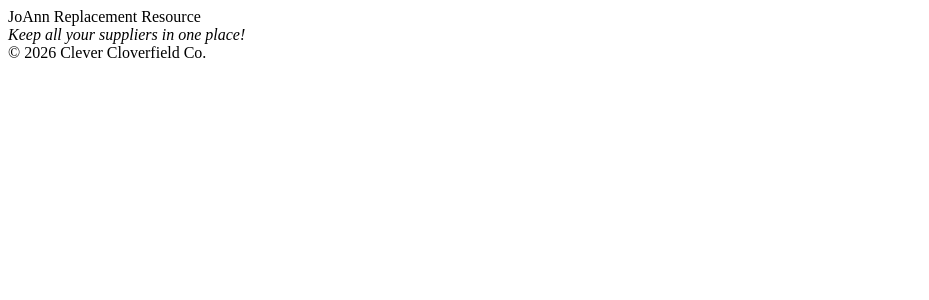
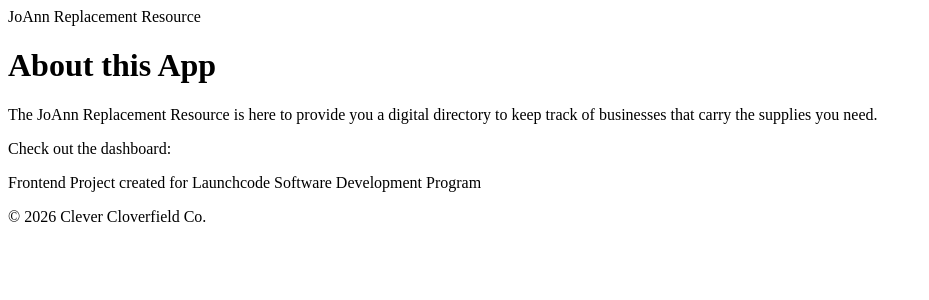
Before and after one commit to SewSista/app-joann-replacement-resource, a React (Vite) app in the folder joann-replacement-resource/: page / in a window 1280 px wide. Shown: the top 300 px of the page, without its empty margins (0-929 px from the left). Built offline with nearby package versions, Linux system fonts and the light colour scheme.

Commit message:
built about page

```diff
--- a/joann-replacement-resource/src/App.jsx
+++ b/joann-replacement-resource/src/App.jsx
@@ -1,26 +1,26 @@
 //import React from 'react';
-//import { useState } from 'react';
 //import './App.css'
-import Footer from './components/layout/Footer';
-import StoreDetailsPage from './components/pages/stores/StoreDetailsPage';
-import Header from './components/layout/Header';
+import Header from './components/layout/Header.jsx';
+import Footer from './components/layout/Footer.jsx';
+import StoreDetailsPage from './components/pages/stores/StoreDetailsPage.jsx';
+import AboutPage from './components/pages/about/AboutPage.jsx';
+import { storeDetails } from './components/pages/stores/stores-data/storeDetails.js';
+import { useState } from 'react';
+
 //import StoreForm from './components/form/StoreForm';
 
 
 
 function App() {
 
-  //const [currentPage, setCurrentPage] = useState('home');
+const [currentPage, setCurrentPage] = useState('home');
 
   return (
     <div>
       <Header/>
-      <div>
-      {StoreDetailsPage}
-      </div>
-
-
-      <Footer />
+      {currentPage === "home" && <AboutPage setCurrentPage={setCurrentPage} />}
+      {currentPage === "stores" && <StoreDetailsPage stores={storeDetails} />}
+      <Footer/>
     </div>
   );
 };
--- a/joann-replacement-resource/src/components/layout/Header.jsx
+++ b/joann-replacement-resource/src/components/layout/Header.jsx
@@ -1,10 +1,7 @@
 const Header = () => {
     return (
         <header>
-            <div>
-                JoAnn Replacement Resource <br></br>
-                <em>Keep all your suppliers in one place!</em>
-            </div>
+            <div>JoAnn Replacement Resource</div>
         </header>
     );
 };
--- /dev/null
+++ b/joann-replacement-resource/src/components/pages/about/AboutPage.jsx
@@ -0,0 +1,16 @@
+const AboutPage = ( setCurrentPage ) => {
+    return (
+        <main>
+            <div>
+                <h1>About this App</h1>
+                    <p>The JoAnn Replacement Resource is here to provide you a digital directory to keep track of businesses that carry the supplies you need.</p>
+                        <div>
+                            Check out the dashboard: <span onClick={() => setCurrentPage('stores')}></span>
+                        </div>
+                    <p>Frontend Project created for Launchcode Software Development Program </p>
+            </div>
+        </main>
+    );
+};
+
+export default AboutPage
--- a/joann-replacement-resource/src/components/pages/stores/StoreDetailsPage.jsx
+++ b/joann-replacement-resource/src/components/pages/stores/StoreDetailsPage.jsx
@@ -1,9 +1,9 @@
 import StoreFrame from "./StoreFrame";
-import { storeDetails } from "./stores-data/storeDetails";
+//import { storeDetails } from "./stores-data/storeDetails";
 
-function StoreDetailsPage () {                    //need to figure out correct import method for details array
-    let storeJSX = [...storeDetails].map(store => {
-        return <StoreFrame key={store.id} store={store} />; //Box key={store.id}*/
+function StoreDetailsPage (stores) {                    //need to figure out correct import method for details array
+    let storeJSX = [...stores].map(store => {
+        return <StoreFrame key={store.id} store={store} />;
     });
 
     return (
```
